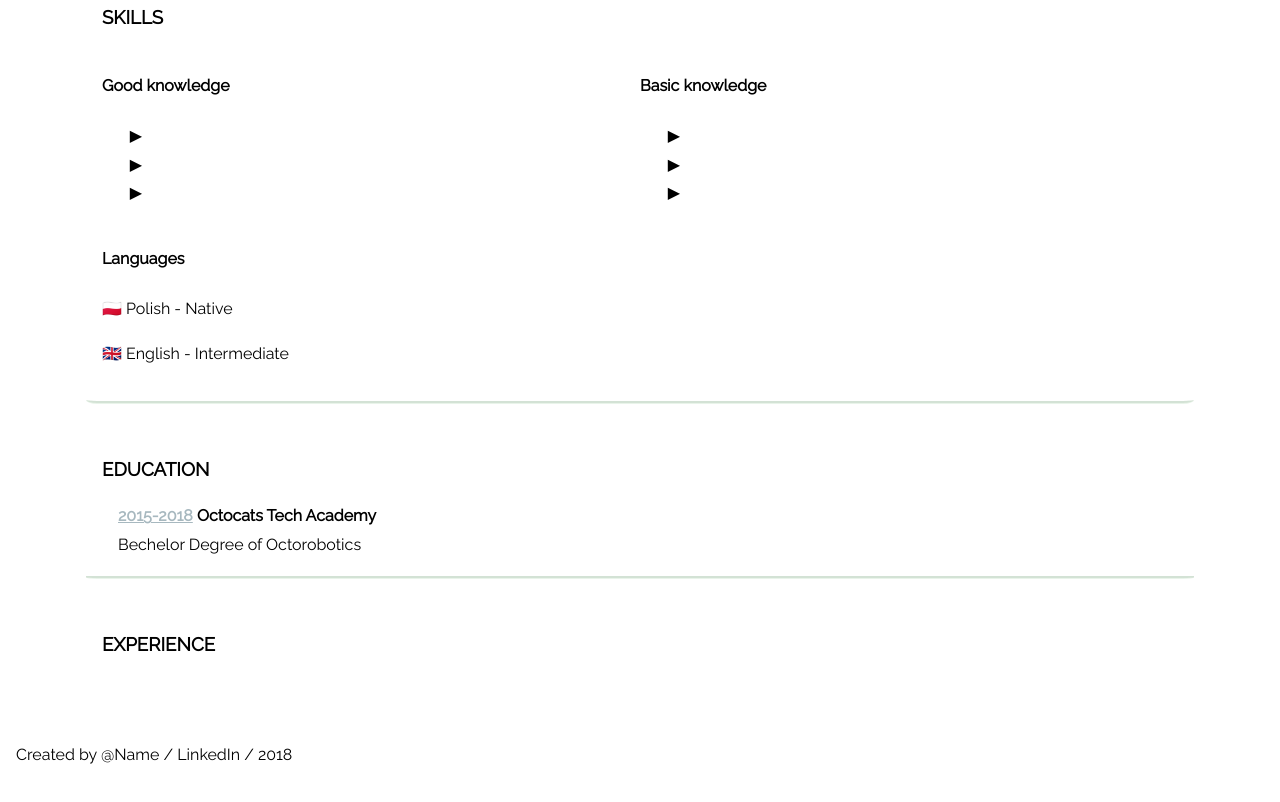
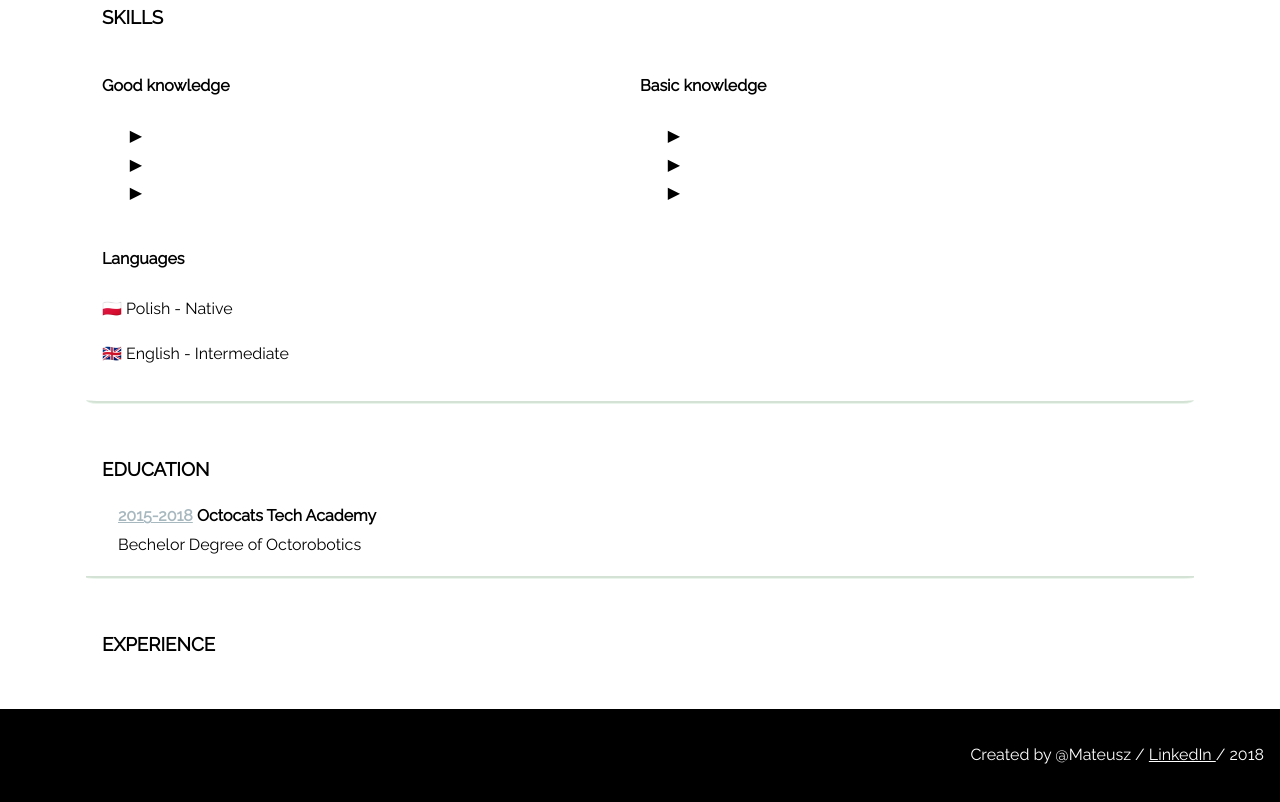
Before and after one commit to mateuszkidawa/MyCV, a plain HTML site: page index.html in a window 1280 px wide. Shown: the part 840-1642 px from the top of the page. Drawn offline with Linux system fonts and the light colour scheme.

Commit message:
add footer changes

```diff
--- a/index.html
+++ b/index.html
@@ -2,7 +2,7 @@
 <html>
   <head>
     <meta charset="UTF-8" />
-    <title>Example CV website</title>
+    <title>Mateusz CV website</title>
     <meta
       name="description"
       content="Website which I created to improve my HTML/CSS skills"
@@ -96,7 +96,7 @@
       </section>
     </main>
     <footer>
-      <p>Created by @Name / LinkedIn / 2018</p>
+      <p>Created by @Mateusz / <a href=""> LinkedIn </a> / 2018</p>
     </footer>
   </body>
 </html>
--- a/style.css
+++ b/style.css
@@ -111,3 +111,17 @@ footer {
 ul {
   list-style-type: "▶";
 }
+
+footer {
+  text-align: right;
+  background-color: black;
+  color: white;
+}
+
+a {
+  color: white;
+}
+
+a:hover {
+  opacity: 0.7;
+}
```
